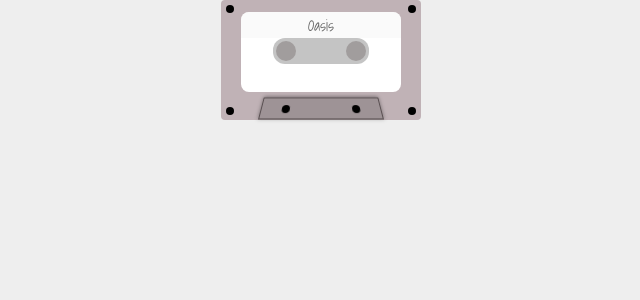
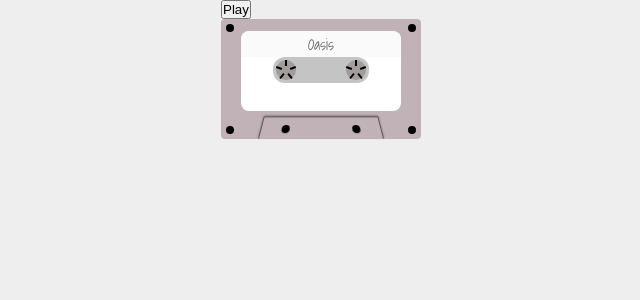
Before and after one commit to pleonardodp12/mixtape-project-frontend, a React (Create React App) app: page / in a window 1280 px wide. Shown: the top 300 px of the page, without its empty margins (319-959 px from the left). Built offline with nearby package versions, Linux system fonts and the light colour scheme.

Commit message:
chore: add styles

```diff
--- a/src/components/Tape/Tape.tsx
+++ b/src/components/Tape/Tape.tsx
@@ -1,8 +1,33 @@
-import React from 'react';
+import React, { useState } from 'react';
 import { TapeWrapper, Pregos, TapeContent, LabelName, ContentMiddle, Track, DetailsBottom, PregosDetails } from './TapeStyles';
 
-const Tape = () => {
+interface Style {
+  name: string,
+  primaryColor: string,
+  image: string;
+}
+
+interface Props {
+  typeAjudaDeus: boolean,
+}
+
+const Tape: React.FC<Props> = ({ typeAjudaDeus }: Props)=> {
+  const [ play, setPlay ] = useState(false);
+
+  const playMusic = () => {
+    setPlay(true);
+    if(!play){
+      return `100% { transform: rotateZ(360deg); }`
+    }
+    console.log(play)
+    return `0% { transform: rotateZ(0deg); }`
+  }
+
   return (
+    <>
+      <div>
+        <button onClick={playMusic}>Play</button>
+      </div>
       <TapeWrapper>
         <Pregos />
         <Pregos />
@@ -15,8 +40,21 @@
           </LabelName>
 
           <ContentMiddle>
-          <Track />
-          <Track />
+            <Track>
+              <span></span>
+              <span></span>
+              <span></span>
+              <span></span>
+              <span></span>
+            </Track>
+
+            <Track>
+              <span></span>
+              <span></span>
+              <span></span>
+              <span></span>
+              <span></span>
+            </Track>
           </ContentMiddle>
         </TapeContent>
 
@@ -26,6 +64,7 @@
         </DetailsBottom>
 
       </TapeWrapper>
+    </>
   );
 }
 
--- a/src/components/Tape/TapeStyles.ts
+++ b/src/components/Tape/TapeStyles.ts
@@ -80,23 +80,65 @@
   height: 20px;
   background-color: #A19D9D;
   border-radius: 50%;
+  display: flex;
+  justify-content: center;
+  align-items: center;
+  animation: spinning 2s infinite linear;
+
+  span {
+    position: absolute;
+    width: 2px;
+    height: 6px;
+    border-top: solid 6px black;
+
+    &:nth-child(1) {
+      transform: rotate(1deg);
+      top: 0px;
+    }
+    &:nth-child(2) {
+      transform: rotate(70deg);
+      right: 2.4px;
+      top: 5px;
+    }
+    &:nth-child(3) {
+      transform: rotate(140deg);
+      right: 5px;
+      bottom: 1.4px;
+    }
+    &:nth-child(4) {
+      transform: rotate(220deg);
+      left: 5px;
+      bottom: 1.4px;
+    }
+    &:nth-child(5) {
+      transform: rotate(290deg);
+      top: 5px;
+      left: 2.4px;
+    }
+
+    @keyframes spinning {
+      0% { transform: rotateZ(0deg); }
+      ${props => props.typeAjudaDeus ? 'background: #3b3030;' : 'background-color: var(--inactiveButton);'}
+    }
+  }
 `;
 
 export const DetailsBottom = styled.div`
+
   position: relative;
   margin: 0 auto;
   bottom: -17px;
   width: 120px;
   height: 22px;
-  background-color: #9E9396;
-  border: .1px solid #4E4346dd;
+  background-color: #C0B2B6;
+  border: solid #4E4346dd;
+  border-width: 1px 1px 0 1px;
   transform: perspective(4px) rotateX(1deg);
-  box-shadow: 0 -1px 4px 0 rgba(0,0,0, .4);
+  box-shadow: 0 -1px 2px 0 rgba(0,0,0, .4);
 `;
 
 
 export const PregosDetails = styled.span`
-
   height: 8px;
   width: 8px;
   border-radius: 50%;
@@ -109,7 +151,6 @@
     bottom: 5px;
     left: 20px;
   }
-
   &:nth-child(2){
     bottom: 5px;
     right: 20px;
```
Lines whose indentation alone changed are shown as unchanged.
